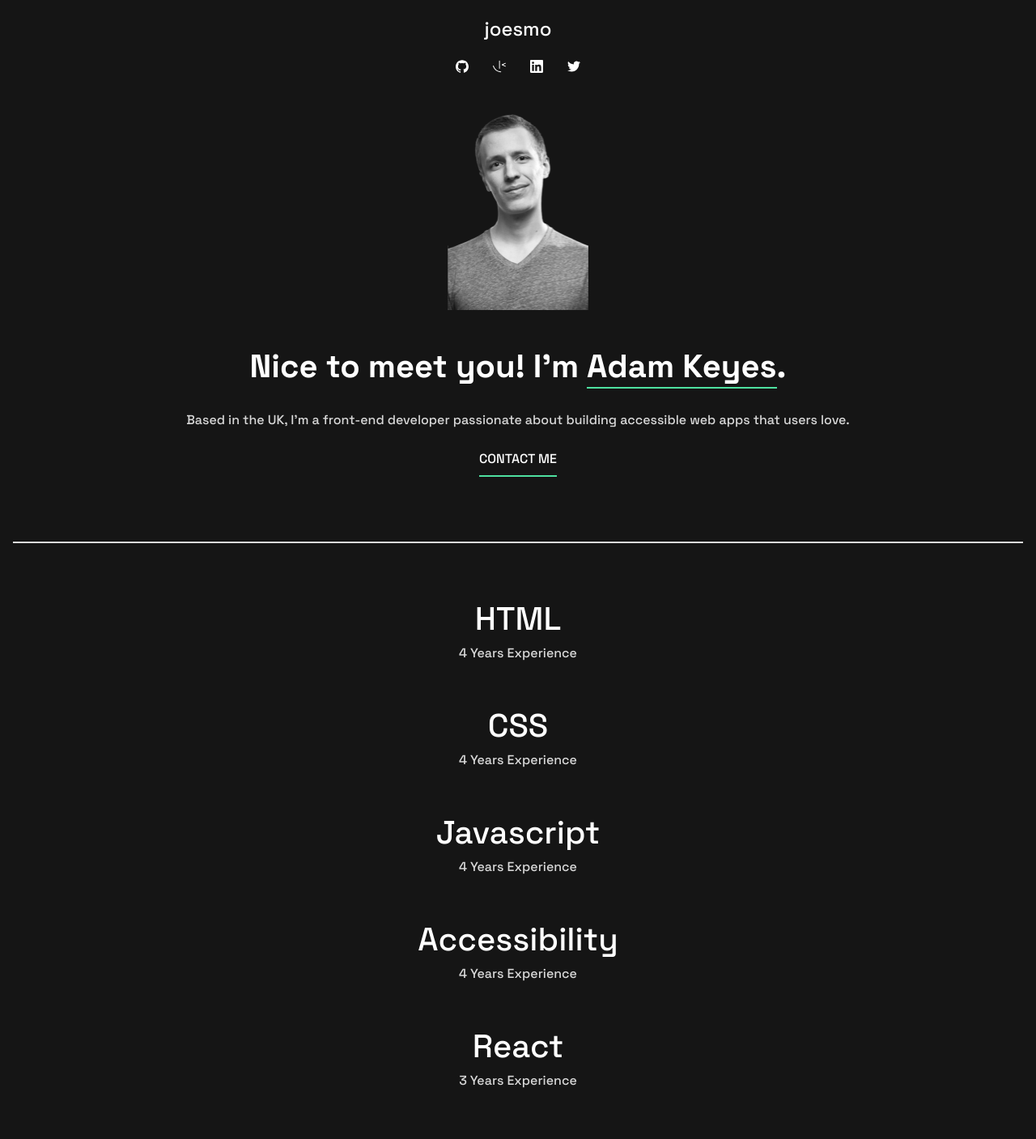
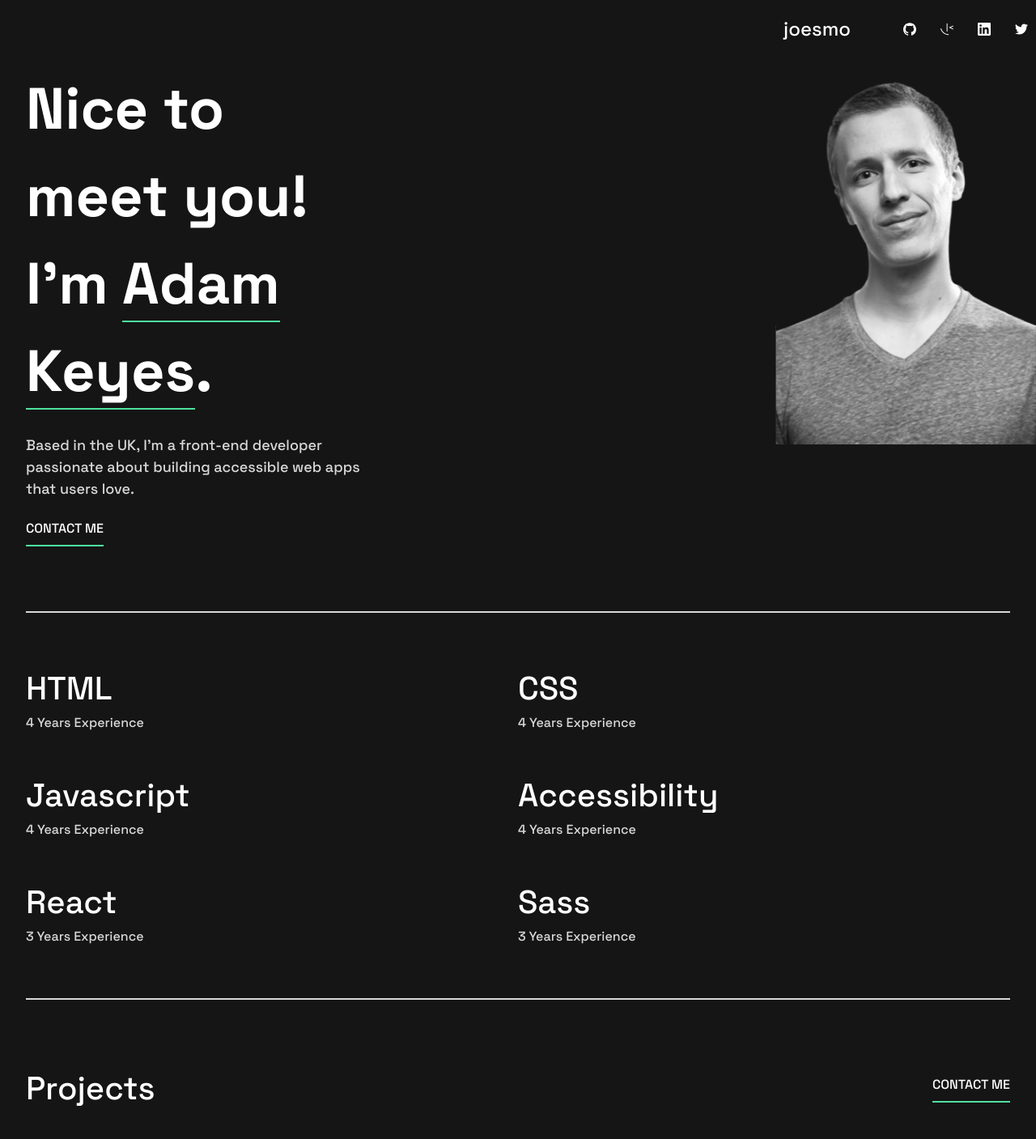
Before and after one commit to jmosesessel/joesmo-portfolio, a React (Vite) app: page / in a window 1280 px wide. Shown: the top 1407 px of the page at 81% size. Built offline with nearby package versions, Linux system fonts and the light colour scheme.

Commit message:
tablet design phase 1

```diff
--- a/src/App.jsx
+++ b/src/App.jsx
@@ -12,14 +12,14 @@ function App() {
 		<>
 			<div className="w-full h-full min-h-screen font-space-grotesk">
 				{/* Header Area */}
-				<div className="bg-p-black pb-20 px-4 flex flex-col ">
+				<div className="bg-p-black pb-20 px-4 md:px-8 flex flex-col ">
 					<Header />
 					<SkillsList />
 					<ProjectList />
 				</div>
 
 				{/* Footer Area */}
-				<div className=" bg-p-dark-grey py-14 px-4">
+				<div className=" bg-p-dark-grey py-14 px-4 md:px-8">
 					<ContactBox />
 					<Footer />
 				</div>
--- a/src/components/ContactBox.jsx
+++ b/src/components/ContactBox.jsx
@@ -4,7 +4,7 @@ import ContactForm from "./ContactForm";
 function ContactBox() {
 	return (
 		<>
-			<div className="grid grid-cols-1 justify-center items-center">
+			<div className="grid grid-cols-1 justify-center items-center md:mx-[10.13rem]">
 				<h1 className="text-[2.5rem] mb-5 text-p-white text-center">Contact</h1>
 				<p className="text-base text-p-grey text-center mb-[3.12rem]">
 					I would love to hear about your project and how I could
--- a/src/components/Footer.jsx
+++ b/src/components/Footer.jsx
@@ -4,7 +4,7 @@ import SocialBox from "./SocialBox";
 function Footer() {
 	return (
 		<>
-			<div className="border-t-2 mt-[5.44rem] border-t-p-grey pt-[2.44rem] px-[6.94rem]">
+			<div className="border-t-2 mt-[5.44rem] border-t-p-grey pt-[2.44rem] px-[6.94rem] md:px-0">
 
                 <SocialBox />
             </div>
--- a/src/components/Header.jsx
+++ b/src/components/Header.jsx
@@ -5,10 +5,10 @@ import HeaderContentPortion from './HeaderContentPortion'
 const Header = () => {
   return (
     <>
-        <header className='flex flex-col justify-center items-center'>
-            <HeaderImagePortion/>
+        <header className='flex flex-col justify-center md:justify-start items-center md:items-start'>
+            <HeaderImagePortion />
 
-            <HeaderContentPortion/>
+            <HeaderContentPortion className=" md:absolute md:top-[9.44rem]"  />
         </header>
     </>
   )
--- a/src/components/HeaderContentPortion.jsx
+++ b/src/components/HeaderContentPortion.jsx
@@ -3,9 +3,9 @@ import React from 'react'
 const HeaderContentPortion = () => {
   return (
     <>
-        <div className='flex flex-col justify-center items-center text-p-white '>
-          <p className='text-[2.5rem] mb-6 text-center font-semibold'>Nice to meet you! I’m <span className=' border-b-2 border-b-p-green pb-0'>Adam Keyes</span>. </p>
-          <p className='text-center text-p-grey mb-6 '>Based in the UK, I’m a front-end developer passionate about building accessible web apps that users love.</p>
+        <div className=' flex flex-col justify-center md:justify-start items-center md:items-start md:text-left text-p-white md:mt-20'>
+          <p className=' md:w-[27rem] text-[2.5rem] md:text-[4.5rem] mb-6 text-center md:text-left font-semibold'>Nice to meet you! I’m <span className=' border-b-2 border-b-p-green pb-0'>Adam Keyes</span>. </p>
+          <p className='md:w-[27rem] md:text-[1.125rem] text-center md:text-left text-p-grey mb-6 '>Based in the UK, I’m a front-end developer passionate about building accessible web apps that users love.</p>
           <p className='text-p-white block border-b-2 border-b-p-green pb-2'>CONTACT ME</p>
         </div>
     </>
--- a/src/components/HeaderImagePortion.jsx
+++ b/src/components/HeaderImagePortion.jsx
@@ -4,11 +4,11 @@ import SocialBox from './SocialBox'
 const HeaderImagePortion = () => {
   return (
     <>
-        <div className='text-p-white flex flex-col items-center mb-[2.5rem] w-[10.875rem] h-[23.9375rem] bg-gradient-to-t from-p-black '>
+        <div className='md:absolute md:right-0 text-p-white flex flex-col items-center mb-[2.5rem] w-[10.875rem] md:w-[20.125rem] h-[23.9375rem] bg-gradient-to-t from-p-black '>
           <div className='w-full mb-[3.06rem] mt-[1.25rem] px-[0.63rem]'>
             <SocialBox />
           </div>
-          <img className='w-[10.88794rem] h[15.125rem]' src={Photo} alt="profile picture" />
+          <img className='w-[10.88794rem] md:w-[20.125rem] h[15.125rem]' src={Photo} alt="profile picture" />
         </div>
     </>
   )
--- a/src/components/ProjectBox.jsx
+++ b/src/components/ProjectBox.jsx
@@ -3,7 +3,7 @@ import React from "react";
 function ProjectBox({ projects }) {
 	return (
 		<>
-			<div className="grid grid-cols-1 gap-[2.5rem]">
+			<div className="grid grid-cols-1 md:grid-cols-2 gap-[2.5rem]">
 				{projects.map((project, index) => (
 					<div key={index} className=" flex flex-col text-p-white">
 						<img
--- a/src/components/SkillBox.jsx
+++ b/src/components/SkillBox.jsx
@@ -4,7 +4,7 @@ function SkillBox({skills}) {
 	return (
 		<>
 			{skills.map((skill) => (
-				<div key={skill.name} className=" my-6 text-p-white flex flex-col justify-center items-center">
+				<div key={skill.name} className=" my-6 text-p-white flex flex-col justify-center md:justify-start items-center md:items-start">
 					<h2 className=" font-bolder text-[2.5rem]">{skill.name}</h2>
                     <p className=" text-p-grey text-base">{skill.years} Years Experience</p>
 
--- a/src/components/SkillsList.jsx
+++ b/src/components/SkillsList.jsx
@@ -12,7 +12,7 @@ function SkillsList() {
 	];
 	return (
 		<>
-			<div className="grid grid-cols-1 my-20 py-10 border-y-2 border-y-p-grey ">
+			<div className="grid grid-cols-1 md:grid-cols-2 my-20 py-10 border-y-2 border-y-p-grey ">
 				<SkillBox skills={skills} />
 			</div>
 		</>
--- a/src/components/SocialBox.jsx
+++ b/src/components/SocialBox.jsx
@@ -9,7 +9,7 @@ import {
 function SocialBox() {
 	return (
 		<>
-			<div className="flex flex-col text-p-white gap-5 justify-center items-center">
+			<div className="flex flex-col md:flex-row text-p-white gap-5 justify-center md:justify-between items-center">
 				<h2 className="text-2xl text-p-white">joesmo</h2>
 				<div className="w-[9.62463rem] h-5 flex justify-between items-center">
 					<SiGithub />
```
